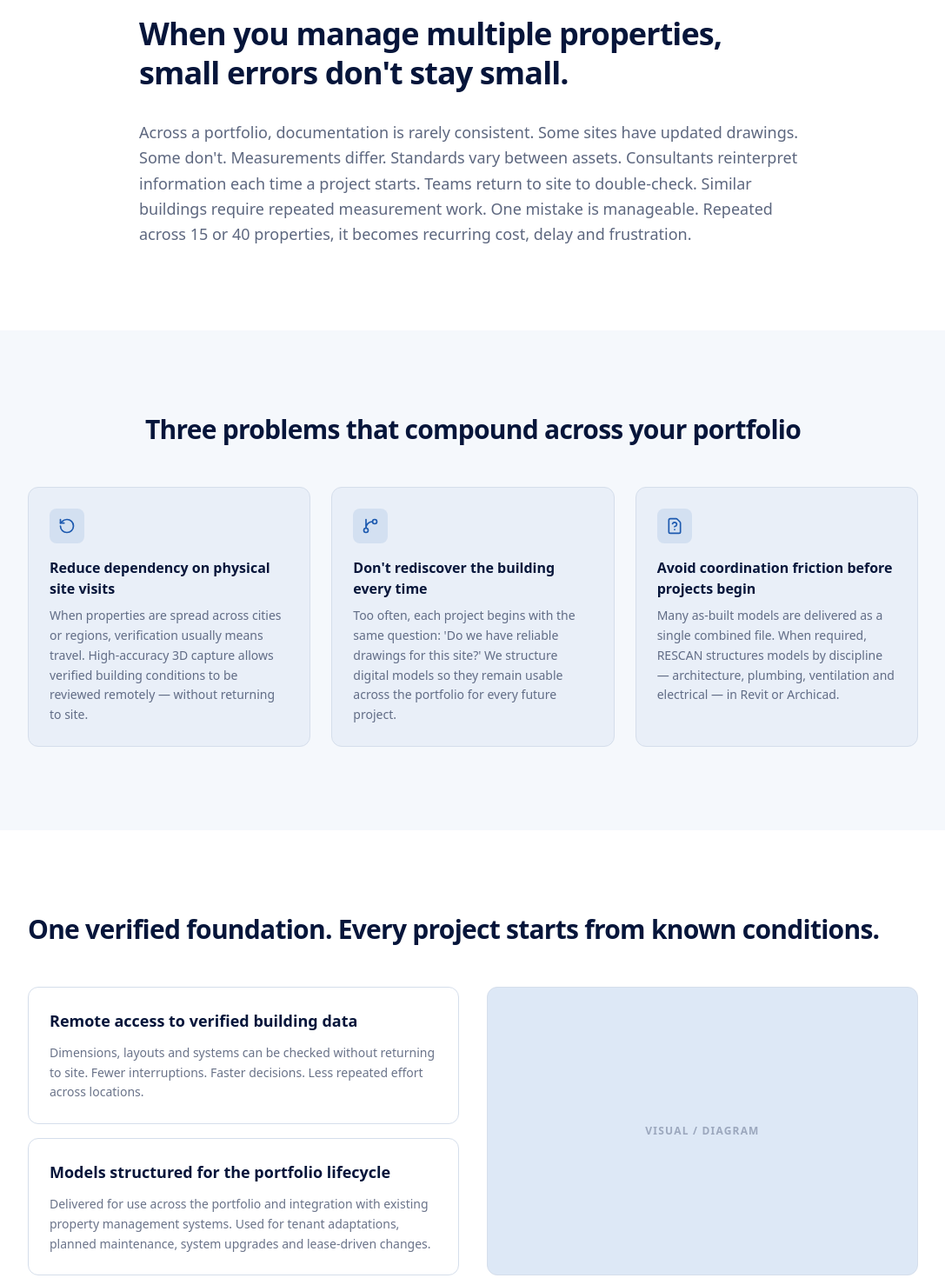
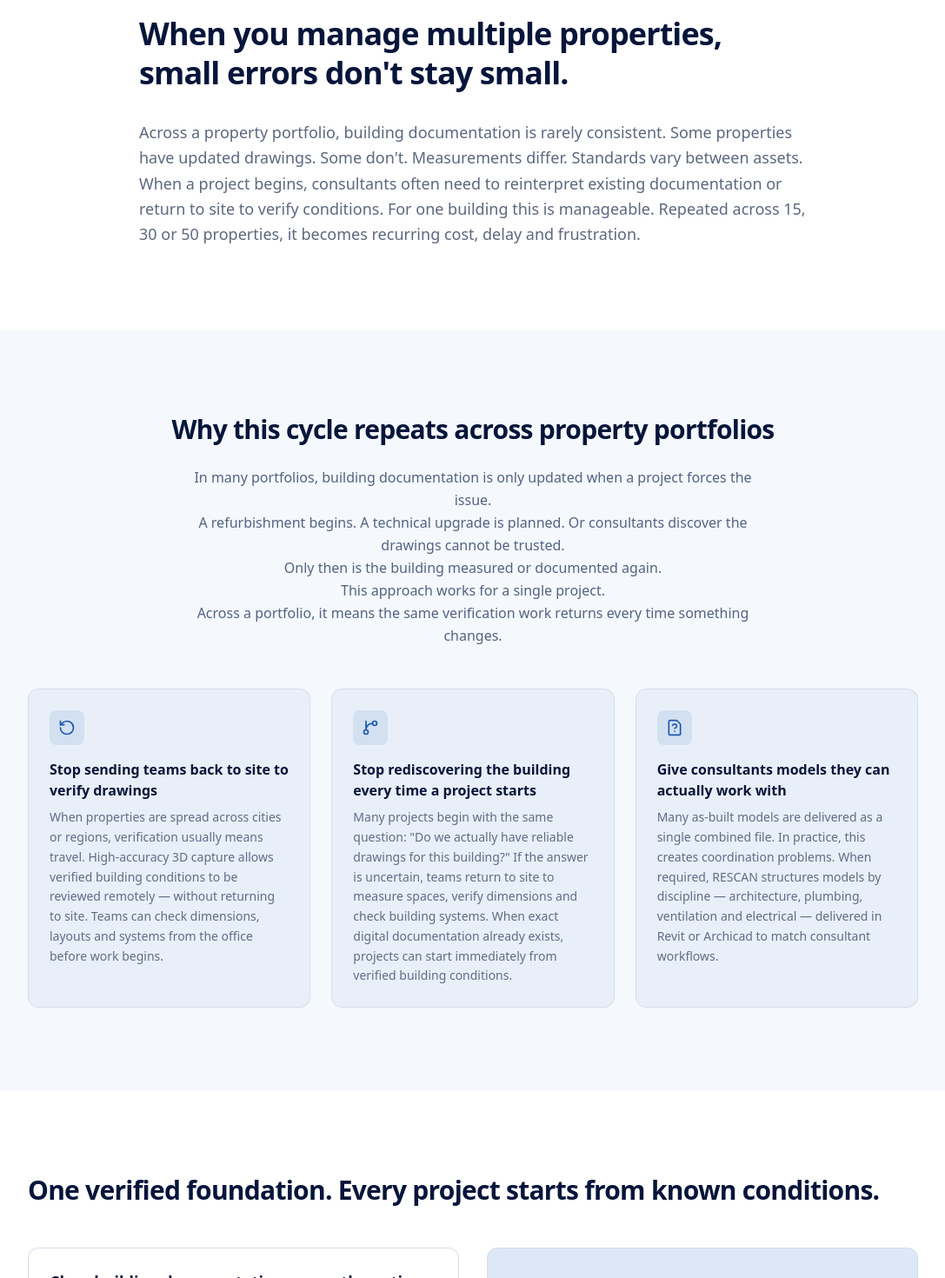
Before and after one commit to SzakacsTomi/rescan, a Next.js app: page /en/commercial-portfolios in a window 1280 px wide. Shown: the part 880-2350 px from the top of the page at 87% size, without its empty margins (96-1183 px from the left). Built offline with nearby package versions, Linux system fonts and the light colour scheme.

Commit message:
refactor: updated texting and sections

```diff
--- a/app/[locale]/(pages)/commercial-portfolios/page.tsx
+++ b/app/[locale]/(pages)/commercial-portfolios/page.tsx
@@ -19,6 +19,7 @@ export default async function CommercialPortfoliosPage() {
     },
     friction: {
       headline: t('friction.headline'),
+      body: t('friction.body'),
       points: [
         { title: t('friction.point0.title'), description: t('friction.point0.description') },
         { title: t('friction.point1.title'), description: t('friction.point1.description') },
@@ -46,6 +47,13 @@ export default async function CommercialPortfoliosPage() {
       label: t('namedCase.label'),
       headline: t('namedCase.headline'),
       body: t('namedCase.body'),
+      bulletIntro: t('namedCase.bulletIntro'),
+      bulletPoints: [
+        t('namedCase.bullet0'),
+        t('namedCase.bullet1'),
+        t('namedCase.bullet2'),
+        t('namedCase.bullet3'),
+      ],
       metric: t('namedCase.metric'),
       metricLabel: t('namedCase.metricLabel'),
       quote: t('namedCase.quote'),
--- a/app/components/organisms/sector/OperationalFriction.tsx
+++ b/app/components/organisms/sector/OperationalFriction.tsx
@@ -9,16 +9,22 @@ type FrictionPoint = {
 
 type OperationalFrictionProps = {
   headline: string;
+  body?: string;
   points: FrictionPoint[];
 };
 
-export const OperationalFriction = ({ headline, points }: OperationalFrictionProps) => {
+export const OperationalFriction = ({ headline, body, points }: OperationalFrictionProps) => {
   return (
     <section className="py-24 px-6 bg-muted/30">
       <div className="max-w-5xl mx-auto">
-        <h2 className="text-2xl sm:text-3xl font-bold tracking-tight mb-12 text-center">
+        <h2 className="text-2xl sm:text-3xl font-bold tracking-tight mb-6 text-center">
           {headline}
         </h2>
+        {body && (
+          <p className="text-muted-foreground text-base leading-relaxed max-w-2xl mx-auto text-center mb-12 whitespace-pre-line">
+            {body}
+          </p>
+        )}
         <div className="grid grid-cols-1 md:grid-cols-3 gap-6">
           {points.map((point) => (
             <PainPointCard
--- a/app/components/templates/SectorTemplate.tsx
+++ b/app/components/templates/SectorTemplate.tsx
@@ -32,7 +32,7 @@ export const SectorTemplate = ({ config, translations: tr }: SectorTemplateProps
         scrollTargetId={config.hero.scrollTargetId}
       />
       <CoreRisk headline={tr.coreRisk.headline} body={tr.coreRisk.body} />
-      <OperationalFriction headline={tr.friction.headline} points={frictionPoints} />
+      <OperationalFriction headline={tr.friction.headline} body={tr.friction.body} points={frictionPoints} />
       <StrategicValue headline={tr.strategicValue.headline} values={tr.strategicValue.values} />
       <Differentiator
         headline={tr.differentiator.headline}
@@ -42,6 +42,8 @@ export const SectorTemplate = ({ config, translations: tr }: SectorTemplateProps
         label={tr.namedCase.label}
         headline={tr.namedCase.headline}
         body={tr.namedCase.body}
+        bulletIntro={tr.namedCase.bulletIntro}
+        bulletPoints={tr.namedCase.bulletPoints}
         metric={tr.namedCase.metric}
         metricLabel={tr.namedCase.metricLabel}
         quote={tr.namedCase.quote}
--- a/app/types/sectorPage.ts
+++ b/app/types/sectorPage.ts
@@ -40,6 +40,7 @@ export type SectorPageTranslations = {
   };
   friction: {
     headline: string;
+    body?: string;
     points: Array<{ title: string; description: string }>;
   };
   strategicValue: {
@@ -54,6 +55,8 @@ export type SectorPageTranslations = {
     label: string;
     headline: string;
     body: string;
+    bulletIntro?: string;
+    bulletPoints?: string[];
     metric: string;
     metricLabel: string;
     quote?: string;
--- a/config/sectors/commercial.ts
+++ b/config/sectors/commercial.ts
@@ -35,8 +35,8 @@ export const commercialSectorConfig: SectorPageConfig = {
     items: [
       { value: '250+' },
       { value: '1.8M+' },
-      { value: '56' },
-      { value: '4.9' },
+      { value: '3' },
+      { value: '2' },
     ],
   },
   finalCta: {
--- a/messages/en.json
+++ b/messages/en.json
@@ -135,81 +135,87 @@
     "commercial": {
       "hero": {
         "headline": "Certainty across\nyour property portfolio",
-        "subheadline": "Accurate building data for property management, renovation and upgrades across multiple commercial sites.",
+        "subheadline": "Verified building data across property portfolios — supporting daily operations and future projects.",
         "primaryCta": "Discuss your portfolio",
         "secondaryCta": "View Projects"
       },
       "coreRisk": {
         "headline": "When you manage multiple properties, small errors don't stay small.",
-        "body": "Across a portfolio, documentation is rarely consistent. Some sites have updated drawings. Some don't. Measurements differ. Standards vary between assets. Consultants reinterpret information each time a project starts. Teams return to site to double-check. Similar buildings require repeated measurement work. One mistake is manageable. Repeated across 15 or 40 properties, it becomes recurring cost, delay and frustration."
+        "body": "Across a property portfolio, building documentation is rarely consistent.\nSome properties have updated drawings. Some don't.\nMeasurements differ. Standards vary between assets.\nWhen a project begins, consultants often need to reinterpret existing documentation or return to site to verify conditions.\nFor one building this is manageable.\nRepeated across 15, 30 or 50 properties, it becomes recurring cost, delay and frustration."
       },
       "friction": {
-        "headline": "Three problems that compound across your portfolio",
+        "headline": "Why this cycle repeats across property portfolios",
+        "body": "In many portfolios, building documentation is only updated when a project forces the issue.\nA refurbishment begins. A technical upgrade is planned. Or consultants discover the drawings cannot be trusted.\nOnly then is the building measured or documented again.\nThis approach works for a single project.\nAcross a portfolio, it means the same verification work returns every time something changes.",
         "point0": {
-          "title": "Reduce dependency on physical site visits",
-          "description": "When properties are spread across cities or regions, verification usually means travel. High-accuracy 3D capture allows verified building conditions to be reviewed remotely — without returning to site."
+          "title": "Stop sending teams back to site to verify drawings",
+          "description": "When properties are spread across cities or regions, verification usually means travel.\nHigh-accuracy 3D capture allows verified building conditions to be reviewed remotely — without returning to site.\nTeams can check dimensions, layouts and systems from the office before work begins."
         },
         "point1": {
-          "title": "Don't rediscover the building every time",
-          "description": "Too often, each project begins with the same question: 'Do we have reliable drawings for this site?' We structure digital models so they remain usable across the portfolio for every future project."
+          "title": "Stop rediscovering the building every time a project starts",
+          "description": "Many projects begin with the same question: \"Do we actually have reliable drawings for this building?\"\nIf the answer is uncertain, teams return to site to measure spaces, verify dimensions and check building systems.\nWhen exact digital documentation already exists, projects can start immediately from verified building conditions."
         },
         "point2": {
-          "title": "Avoid coordination friction before projects begin",
-          "description": "Many as-built models are delivered as a single combined file. When required, RESCAN structures models by discipline — architecture, plumbing, ventilation and electrical — in Revit or Archicad."
+          "title": "Give consultants models they can actually work with",
+          "description": "Many as-built models are delivered as a single combined file. In practice, this creates coordination problems.\nWhen required, RESCAN structures models by discipline — architecture, plumbing, ventilation and electrical — delivered in Revit or Archicad to match consultant workflows."
         }
       },
       "strategicValue": {
         "headline": "One verified foundation. Every project starts from known conditions.",
         "valueA": {
-          "title": "Remote access to verified building data",
-          "description": "Dimensions, layouts and systems can be checked without returning to site. Fewer interruptions. Faster decisions. Less repeated effort across locations."
+          "title": "Clear building documentation across the entire portfolio",
+          "description": "Each property is documented using the same structure and standards.\nAsset managers and technical teams can access reliable building documentation for every site — not a mix of outdated drawings and inconsistent files.\nThis makes it easier to understand building conditions, plan upgrades and manage properties across the portfolio.\nInstead of uncertainty, teams work from consistent documentation across all locations."
         },
         "valueB": {
-          "title": "Models structured for the portfolio lifecycle",
-          "description": "Delivered for use across the portfolio and integration with existing property management systems. Used for tenant adaptations, planned maintenance, system upgrades and lease-driven changes."
+          "title": "Future projects start from known conditions",
+          "description": "When refurbishment or upgrade projects begin, consultants and internal teams can start from verified building documentation.\nInstead of re-measuring buildings or interpreting outdated drawings, projects begin with accurate existing conditions.\nIf buildings change over time, the documentation can be updated rather than recreated from scratch.\nThis reduces uncertainty and helps projects move faster."
         }
       },
       "differentiator": {
-        "headline": "Proven in commercial environments.",
-        "subheadline": "250+ commercial and industrial projects delivered. 1.8M+ m² digitally captured. Including retail units, office buildings and mixed-use commercial assets across Sweden and beyond."
+        "headline": "Experience across multi-site commercial portfolios in Sweden and beyond",
+        "subheadline": "250+ commercial projects delivered · 1.8M+ m² digitally captured"
       },
       "namedCase": {
         "label": "Portfolio case",
-        "headline": "Carlqvist Property — 56 commercial properties digitised across Sweden",
-        "body": "Carlqvist Property engaged RESCAN to digitise its mixed commercial portfolio of 56 properties across Sweden. The objective was not a single refurbishment project — it was to create one consistent, reliable digital foundation across all assets. Each property was captured and structured into accurate digital documentation, forming a centralised archive of verified building data.",
-        "quote": "We now have a clear and reliable overview across all properties. It saves time and reduces uncertainty whenever a new project starts.",
-        "quoteAuthor": "Eddie Carlqvist, CEO",
+        "headline": "Carlqvist Property — 56 commercial properties documented across Sweden",
+        "body": "Carlqvist Property contacted RESCAN to document its portfolio of 56 commercial properties across Sweden.\nThe objective was not a single renovation project, but to create reliable documentation across the entire portfolio.\nEach property was captured and structured into accurate digital building documentation, creating a consistent reference point for the portfolio.",
+        "bulletIntro": "Today their team can:",
+        "bullet0": "access documentation for every property",
+        "bullet1": "review building layouts and dimensions remotely",
+        "bullet2": "reduce repeated site visits during renovation and upgrade projects",
+        "bullet3": "start projects from verified building documentation",
+        "quote": "Consistent documentation across all properties saves us both time and money. It gives us a clear overview of the portfolio and removes a lot of uncertainty when planning changes.",
+        "quoteAuthor": "Eddie Carlqvist, CEO, Carlqvist Property",
         "metric": "56",
-        "metricLabel": "commercial properties digitised"
+        "metricLabel": "commercial properties documented"
       },
       "logoWall": {
         "headline": "Trusted by leading real estate teams"
       },
       "metrics": {
-        "item0": { "label": "commercial projects delivered" },
+        "item0": { "label": "projects delivered" },
         "item1": { "label": "m² digitally captured" },
-        "item2": { "label": "properties in a single portfolio" },
-        "item3": { "label": "average client satisfaction" }
+        "item2": { "label": "portfolios, 40+ properties each" },
+        "item3": { "label": "property sectors served" }
       },
       "fitNotFit": {
-        "headline": "Who this is designed for",
+        "headline": "Who this is for",
         "bestFit": {
-          "title": "Designed for",
+          "title": "Suitable for",
           "item0": "Asset managers responsible for multiple properties",
-          "item1": "Commercial property owners managing recurring upgrades",
-          "item2": "Expansion and refurbishment teams",
-          "item3": "Technical managers seeking consistent building data"
+          "item1": "Commercial property owners managing property portfolios",
+          "item2": "Expansion teams operating across multiple sites",
+          "item3": "Technical managers responsible for building documentation"
         },
         "notFit": {
-          "title": "Not designed for",
-          "item0": "Residential properties or single-building projects",
-          "item1": "Teams without a need for accurate as-built data",
-          "item2": "One-off projects with no future documentation needs"
+          "title": "Not suitable for",
+          "item0": "Residential properties",
+          "item1": "Single private buildings",
+          "item2": "One-off building surveys"
         }
       },
       "finalCta": {
-        "headline": "Start with conditions you can trust.",
-        "subheadline": "If you manage several properties and want to reduce repeated uncertainty across sites, we can define the right scope for your portfolio.",
+        "headline": "Discuss your portfolio",
+        "subheadline": "If you manage multiple commercial or industrial properties and want reliable building documentation across your portfolio, we can define the appropriate scope.",
         "cta": "Schedule a portfolio discussion"
       }
     }
```
Also changed, not shown: app/components/organisms/sector/NamedCase.tsx (+28 -11 lines), messages/sv.json (+41 -35 lines).
